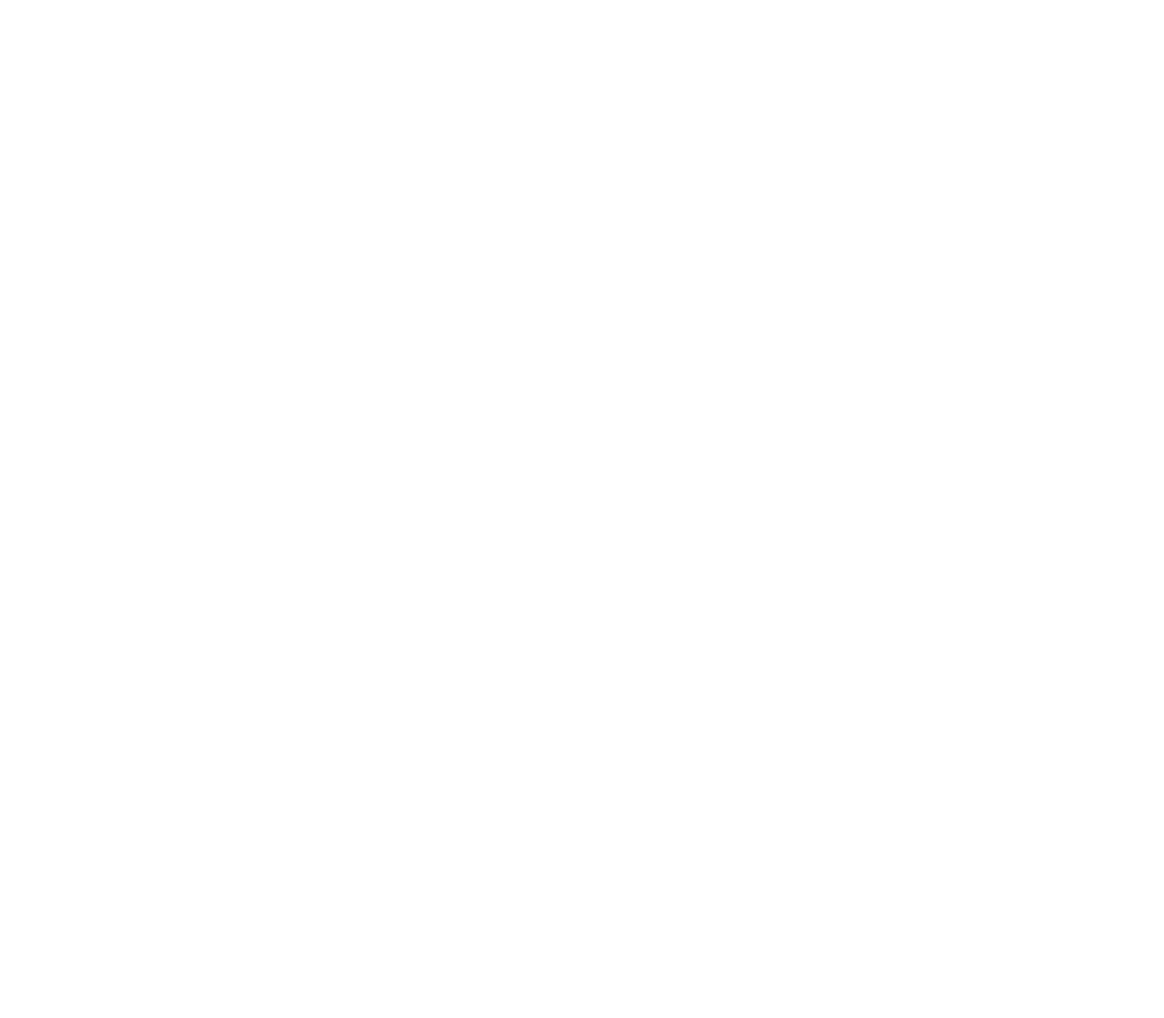
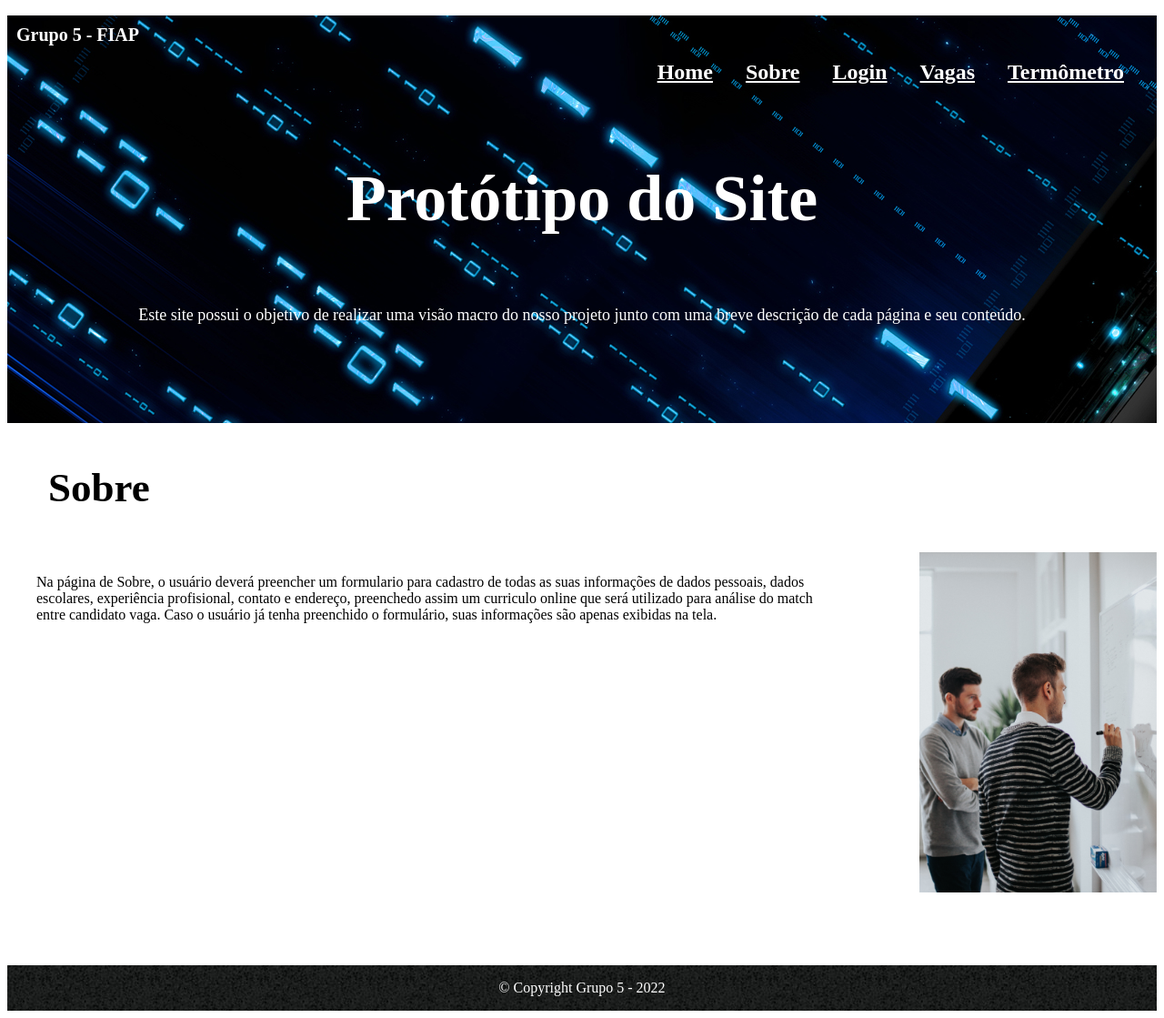
Before and after one commit to Daniel-lpj/TopJobs, a React (Create React App) app: page /sobre in a window 1280 px wide. Before the commit this address had no page. Shown: the whole page at 91% size. Before the commit the page ends 800 px from the top, so only its background shows below. Built offline with nearby package versions, Linux system fonts and the light colour scheme.

Commit message:
telas e componentes

```diff
--- a/src/App.jsx
+++ b/src/App.jsx
@@ -1,6 +1,6 @@
 import React from "react";
+import { BrowserRouter } from "react-router-dom";
 import Routes from "./Routes/routes";
-import { BrowserRouter } from "react-router-dom";
 
 const App = () => (
   <BrowserRouter>
--- /dev/null
+++ b/src/Components/Content/Content.jsx
@@ -0,0 +1,17 @@
+import React from "react";
+import { Container, ContainerImage, Descricao, Image, Title } from "./style";
+
+const Content = (props) => {
+  return (
+    <>
+      <Title>{props.titulo}</Title>
+      <Container>
+        <Descricao>{props.descricao}</Descricao>
+        <ContainerImage>
+          <Image src={props.imagem} alt={props.alt} />
+        </ContainerImage>
+      </Container>
+    </>
+  );
+};
+export default Content;
--- /dev/null
+++ b/src/Components/Content/style.jsx
@@ -0,0 +1,29 @@
+import styled from "styled-components";
+
+export const Title = styled.h3`
+  padding-left: 1em;
+  font-size: 45px;
+  font-weight: 700;
+`;
+
+export const Container = styled.div`
+  display: flex;
+  flex-direction: row;
+`;
+
+export const Descricao = styled.p`
+  width: 70%;
+  padding-left: 2em;
+  padding-top: 0.5em;
+`;
+
+export const ContainerImage = styled.div`
+  display: flex;
+  flex-direction: column;
+  align-items: flex-end;
+  padding-bottom: 5em;
+`;
+
+export const Image = styled.img`
+  width: 75%;
+`;
--- a/src/Components/Footer/style.jsx
+++ b/src/Components/Footer/style.jsx
@@ -2,13 +2,13 @@ import styled from "styled-components";
 import FooterImage from "../../Images/bg.jpg";
 
 export const TextFooter = styled.p`
-  padding-top: 16px;
+  padding-top: 1em;
   font-size: 16px;
   color: white;
 `;
 
 export const StyledFooter = styled.footer`
-  height: 50px;
+  height: 3.125em;
   display: flex;
   flex-direction: row;
   align-items: flex-end;
--- /dev/null
+++ b/src/Components/Header/Header.jsx
@@ -0,0 +1,24 @@
+import React from "react";
+import { StyledLink, StyledHeader, Subtitle, Text, Title, Menu } from "./style";
+
+const Header = () => {
+  return (
+    <StyledHeader>
+      <Text>Grupo 5 - FIAP</Text>
+      <Menu>
+        <StyledLink to="/">Home</StyledLink>
+        <StyledLink to="/sobre">Sobre</StyledLink>
+        <StyledLink to="/login">Login</StyledLink>
+        <StyledLink to="/vagas">Vagas</StyledLink>
+        <StyledLink to="/termometro">Termômetro</StyledLink>
+      </Menu>
+      <Title>Protótipo do Site</Title>
+      <Subtitle>
+        Este site possui o objetivo de realizar uma visão macro do nosso projeto
+        junto com uma breve descrição de cada página e seu conteúdo.
+      </Subtitle>
+    </StyledHeader>
+  );
+};
+
+export default Header;
--- /dev/null
+++ b/src/Components/Header/style.jsx
@@ -0,0 +1,60 @@
+import { Link } from "react-router-dom";
+import styled from "styled-components";
+import HeaderImage from "../../Images/banner.jpg";
+
+export const StyledHeader = styled.div`
+  width: 100%;
+  height: 28em;
+  background: url(${HeaderImage});
+`;
+
+export const Text = styled.h2`
+  display: flex;
+  flex-direction: row;
+  justify-content: flex-start;
+  padding: 0.5em 0 0 0.5em;
+  font-size: 20px;
+  color: white;
+`;
+
+export const Menu = styled.nav`
+  display: flex;
+  justify-content: flex-end;
+  flex-direction: row;
+
+  @media (max-width: 500px) {
+    display: flex;
+    flex-direction: column;
+    align-items: center;
+  }
+`;
+
+export const StyledLink = styled(Link)`
+  padding-right: 1.5em;
+  font-size: 24px;
+  font-weight: 600;
+  color: white;
+
+  @media (max-width: 500px) {
+    padding: 0.2em;
+  }
+
+  :hover {
+    text-decoration: none;
+  }
+`;
+
+export const Title = styled.h1`
+  text-align: center;
+  font-size: 4.5em;
+  font-weight: 600;
+  color: white;
+  padding-top: 0.5em;
+`;
+
+export const Subtitle = styled.p`
+  text-align: center;
+  font-size: 18px;
+  color: white;
+  padding-top: 1.5em;
+`;
--- /dev/null
+++ b/src/Pages/Home.jsx
@@ -0,0 +1,13 @@
+import React from "react";
+import Footer from "../Components/Footer/Footer";
+import Header from "../Components/Header/Header";
+
+const Home = () => {
+  return (
+    <>
+      <Header />
+      <Footer />
+    </>
+  );
+};
+export default Home;
--- /dev/null
+++ b/src/Pages/Sobre.jsx
@@ -0,0 +1,27 @@
+import React from "react";
+import Content from "../Components/Content/Content";
+import Footer from "../Components/Footer/Footer";
+import Header from "../Components/Header/Header";
+import ImagemSobre from "../Images/sobre.png";
+
+const Sobre = () => {
+  const titulo = "Sobre";
+  const descricao =
+    "Na página de Sobre, o usuário deverá preencher um formulario para cadastro de todas as suas informações de dados pessoais, dados escolares, experiência profisional, contato e endereço, preenchedo assim um curriculo online que será utilizado para análise do match entre candidato vaga. Caso o usuário já tenha preenchido o formulário, suas informações são apenas exibidas na tela.";
+  const alt = "Imagem sobre";
+
+  return (
+    <>
+      <Header />
+      <Content
+        titulo={titulo}
+        descricao={descricao}
+        imagem={ImagemSobre}
+        alt={alt}
+      />
+      <Footer />
+    </>
+  );
+};
+
+export default Sobre;
--- a/src/Pages/Termometro.jsx
+++ /dev/null
@@ -1,23 +0,0 @@
-import React from "react";
-import Footer from "../Components/Footer/Footer";
-
-const Termometro = () => {
-  return (
-    <>
-      {/* <h1>Termômetro</h1>
-      <p>
-        Na página Termômetro o usuário visualizará seu termômetro entre
-        candidato vaga, ou seja, de acordo com o perfil do candidato, suas
-        experiências profissionais, endereço, cursos e área de formação ele
-        possuirá um nivel de compatibilidade com a empresa e vaga já selecionada
-        na tela de Vagas. Com esse termômetro o candidato poderá visualizar com
-        facilidade seu nível com a vaga desejada, poderá ter uma estimativa de
-        quão qualificado ele está para e empresa e vaga escolhida e visualizará
-        também o termômetro dos outros candidatos que estão disputando a vaga.
-      </p> */}
-      <Footer />
-    </>
-  );
-};
-
-export default Termometro;
--- a/src/Routes/routes.jsx
+++ b/src/Routes/routes.jsx
@@ -1,12 +1,12 @@
 import React from "react";
-import Termometro from "../Pages/Termometro";
 import { Route, Routes as CustomRoutes } from "react-router-dom";
+import Home from "../Pages/Home";
+import Sobre from "../Pages/Sobre";
 
 const Routes = () => (
   <CustomRoutes>
-    <Route path="/" element={<Termometro />}>
-      {/* <Route path="/" element={<Footer />} /> */}
-    </Route>
+    <Route path="/" element={<Home />} />
+    <Route path="/sobre" element={<Sobre />} />
   </CustomRoutes>
 );
 
```
